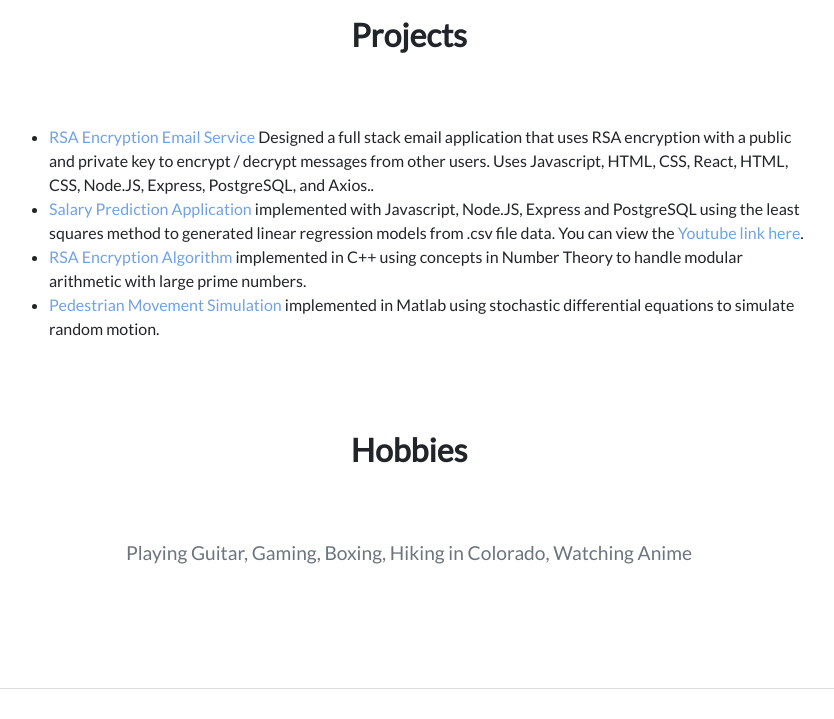
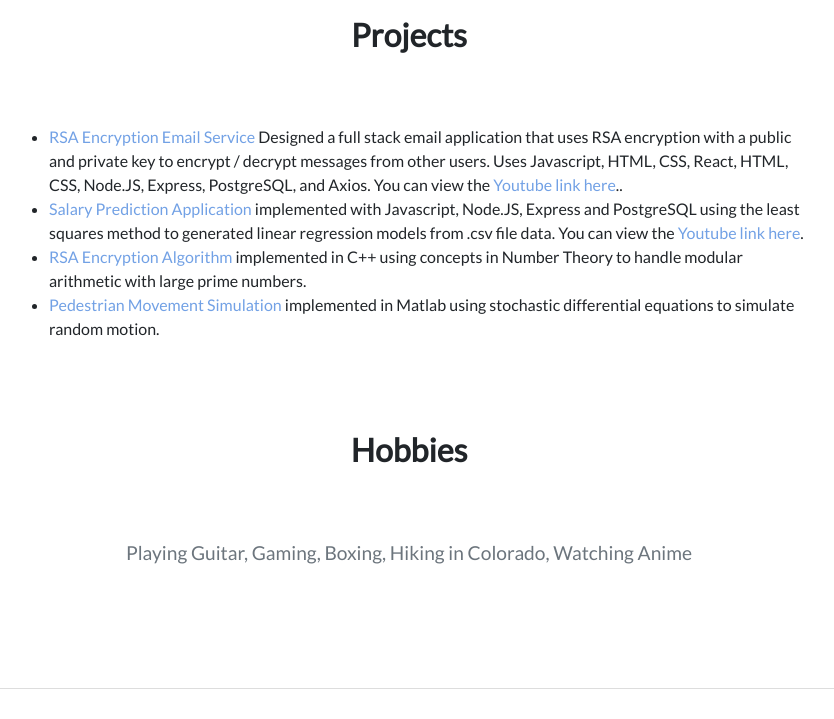
Before and after one commit to aibaronov/aibaronov.github.io, a plain HTML site: page index.html in a window 1280 px wide. Shown: the part 2860-3579 px from the top of the page, without its empty margins (231-1065 px from the left). Drawn offline with nearby package versions, Linux system fonts and the light colour scheme.

Commit message:
Added youtube link for secret-squirrel project

```diff
--- a/index.html
+++ b/index.html
@@ -207,7 +207,7 @@
           <div class="hobbies group" id="projects">
             <h2 class="text-center">Projects</h2>
             <p class="text-center text-muted"><ul>
-              <li><a href="https://github.com/aibaronov/secret-squirrel">RSA Encryption Email Service</a> Designed a full stack email application that uses RSA encryption with a public and private key to encrypt / decrypt messages from other users. Uses Javascript, HTML, CSS, React, HTML, CSS, Node.JS, Express, PostgreSQL, and Axios.</a>.</li>
+              <li><a href="https://github.com/aibaronov/secret-squirrel">RSA Encryption Email Service</a> Designed a full stack email application that uses RSA encryption with a public and private key to encrypt / decrypt messages from other users. Uses Javascript, HTML, CSS, React, HTML, CSS, Node.JS, Express, PostgreSQL, and Axios. You can view the <a href="https://youtu.be/8AyNjd6YMVg">Youtube link here</a>.</a>.</li>
               <li><a href="https://github.com/aibaronov/capstone-project.git">Salary Prediction Application</a> implemented with Javascript, Node.JS, Express and PostgreSQL using the least squares method to generated linear regression models from .csv file data. You can view the <a href="https://youtu.be/h0Ul3pJCWgg">Youtube link here</a>.</li>
               <li><a href="https://github.com/aibaronov/RSA.git">RSA Encryption Algorithm</a> implemented in C++ using concepts in Number Theory to handle modular arithmetic with large prime numbers.</li>
               <li><a href="https://github.com/aibaronov/Stochastic-Processes.git">Pedestrian Movement Simulation</a> implemented in Matlab using stochastic differential equations to simulate random motion.</li>
```
